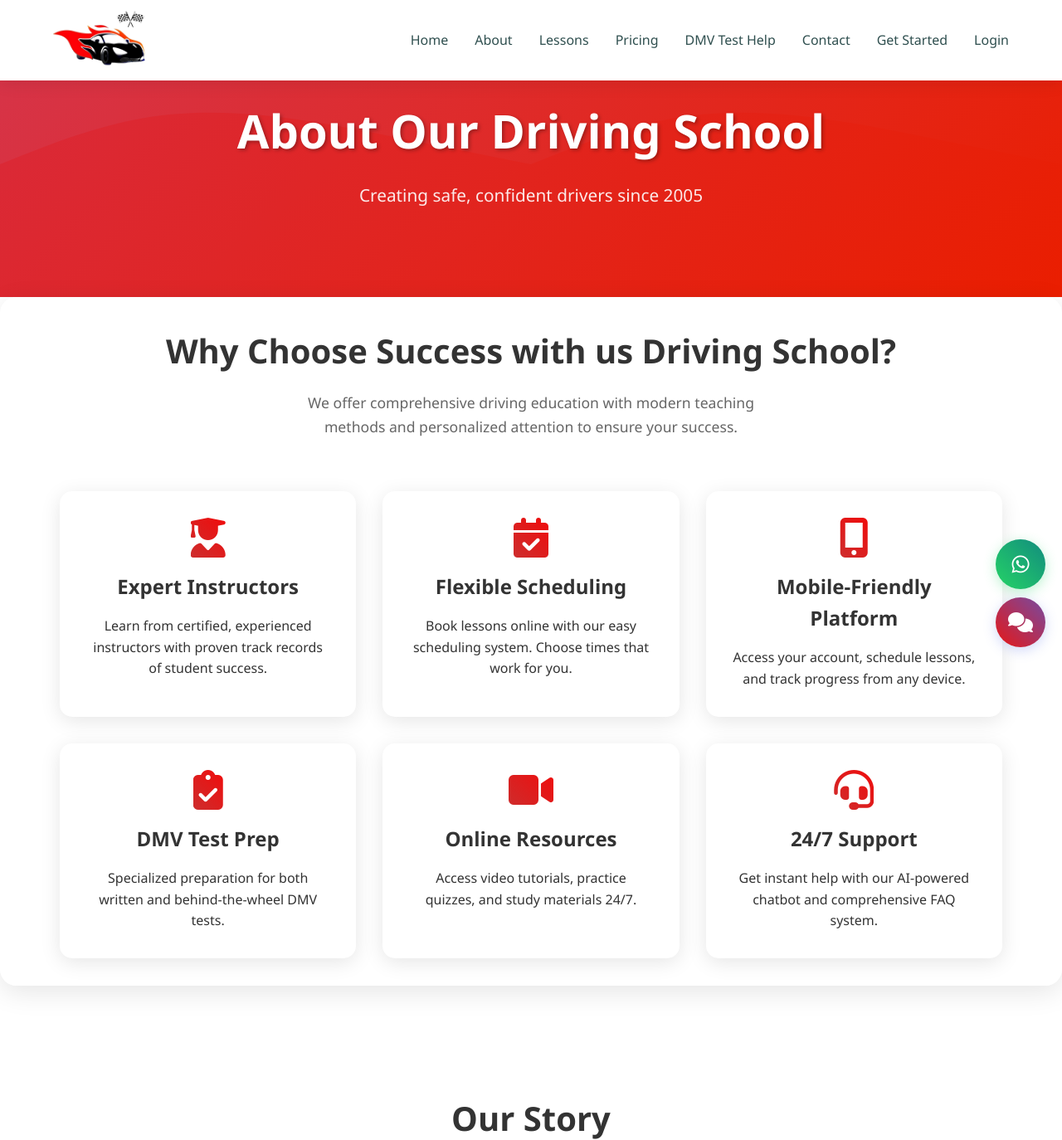
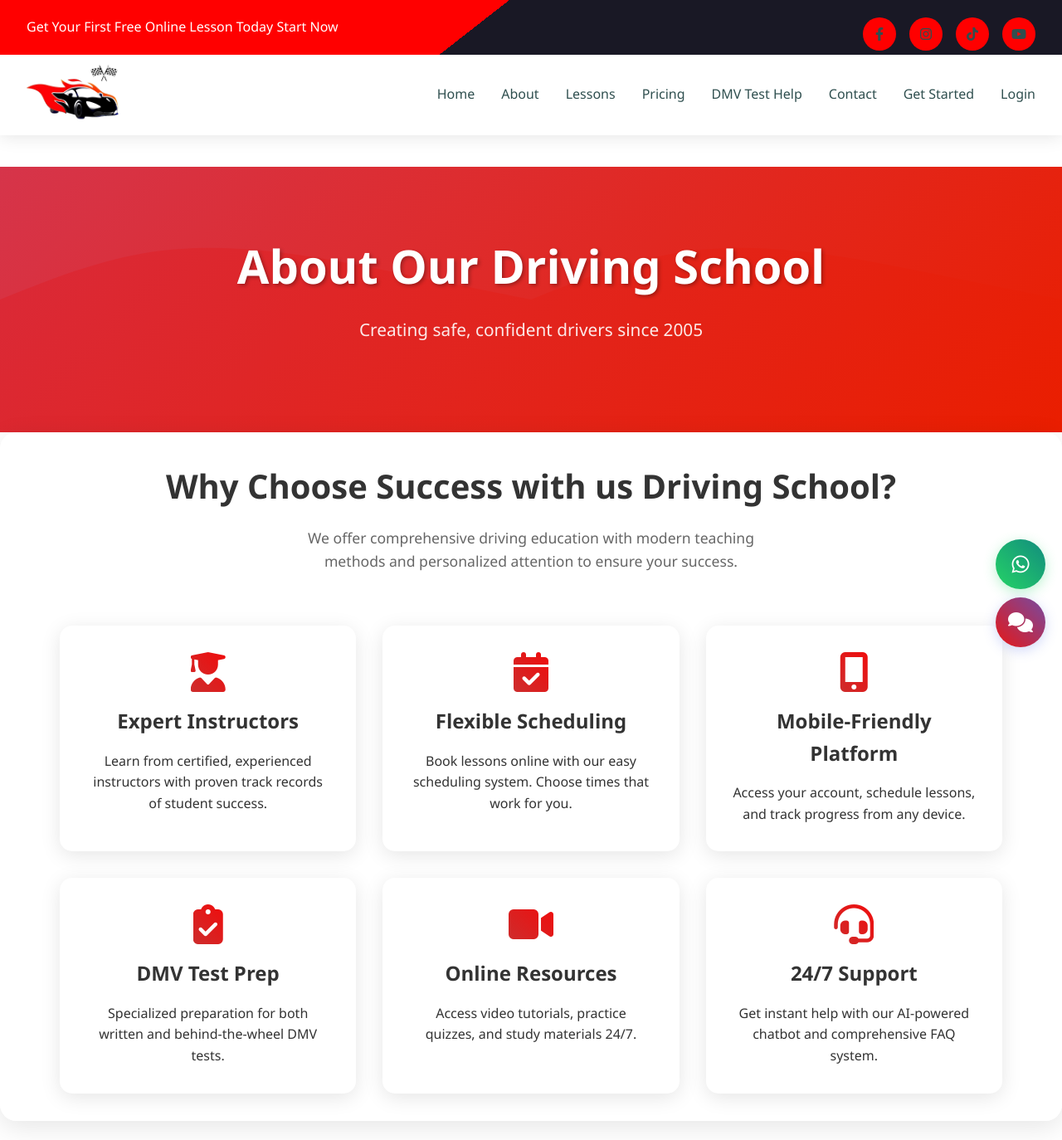
Before and after one commit to ilmaan/SuccessWithUsDriving, a Django app: page /about/ in a window 1280 px wide. Shown: the top 1374 px of the page at 83% size. Run offline with Django 5.2, Linux system fonts and the light colour scheme; data comes from the database, SQL or seed files in the repository; both versions use the stored data as it was after the commit.

Commit message:
Added some changes

```diff
--- a/drivingschool/templatescpoy/index.html
+++ b/drivingschool/templatescpoy/index.html
@@ -4,7 +4,7 @@
 {% block title %}Home - Success with Us Driving School{% endblock %}
 
 {% block content %}
-<section class="hero">
+<section class="hero-1">
   <div class="hero-content">
     <h1>Learn to Drive with Confidence</h1>
     <p>Top-rated driving school in Santa Clara. Flexible scheduling, expert instructors, and proven success.</p>
--- a/static/css/style1.css
+++ b/static/css/style1.css
@@ -13,7 +13,7 @@
 
         /* Header & Navigation */
         .header {
-            position: fixed;
+            /* position: fixed; */
             top: 0;
             width: 100%;
             /* background: linear-gradient(144deg, white 84%, #DC2629 57%, #1F2980 109%);  */
@@ -32,7 +32,7 @@
         }
 
         .nav-container {
-            max-width: 95%;
+            max-width: 100%;
             margin: 0 auto;
             display: flex;
             justify-content: space-between;
--- a/templates/about.html
+++ b/templates/about.html
@@ -299,7 +299,7 @@
         </div>
 
         <!-- Call to Action -->
-        <div class="cta-box animate-on-scroll">
+        <!-- <div class="cta-box animate-on-scroll">
             <h3>Ready to Start Your Driving Journey?</h3>
             <p>Join thousands of satisfied students who have learned to drive with confidence at Success with Us Driving School.</p>
             <div class="cta-buttons">
@@ -312,7 +312,7 @@
             </div>
         </div>
     </div>
-</section>
+</section> -->
 {% endblock %}
 
 {% block extra_css %}
--- a/templates/base.html
+++ b/templates/base.html
@@ -34,8 +34,25 @@
 </head>
 <body>
 
+
   <!-- Header -->
     <header class="header" id="header">
+         <nav class="nav-container" style="background:linear-gradient(322deg, #191825 55%, red 48%)">
+            <p style="color: white;">Get Your First Free Online Lesson Today Start Now</p>            <!-- <img src="{% static 'images/logo_success.png' %}" height="80px" alt="Success with Us Logo"> -->
+            <ul class="nav-menu" id="nav-menu">
+              <div class="social-links">
+                        <a target="_blank" href="https://www.facebook.com/profile.php?id=61564810775371"><i class="fab fa-facebook-f"></i></a>
+                        <a  target="_blank" href="https://www.instagram.com/successwuds/"><i class="fab fa-instagram"></i></a>
+                        <a target="_blank" href="https://www.tiktok.com/@successwudsllc?_r=1&_t=ZS-91FCvOUWJm4"><i class="fab fa-tiktok"></i></a>
+                        <a target="_blank" href="https://www.youtube.com/@SuccessWuds"><i class="fab fa-youtube"></i></a>
+                    </div>
+
+            </ul>
+            <div class="mobile-menu-toggle" id="mobile-menu-toggle" role="button" aria-label="Toggle navigation" aria-controls="nav-menu" aria-expanded="false">
+                <i class="fas fa-bars" aria-hidden="true"></i>
+            </div>
+        </nav>
+
         <nav class="nav-container">
             <a href="{% url 'home' %}"><img src="{% static 'images/logo_success.png' %}" height="80px" alt="Success with Us Logo"></a>
             <!-- <img src="{% static 'images/logo_success.png' %}" height="80px" alt="Success with Us Logo"> -->
@@ -266,7 +283,7 @@
 
     {% block about %}
     <!-- About Section -->
-    <section class="about" id="about" style="position: relative; background-image: url('{% static "images/driving1.jpg" %}'); background-size: cover; background-position: center; background-attachment: fixed;">
+    <!-- <section class="about" id="about" style="position: relative; background-image: url('{% static "images/driving1.jpg" %}'); background-size: cover; background-position: center; background-attachment: fixed;">
         <div style="content: ''; position: absolute; top: 0; left: 0; right: 0; bottom: 0; background: rgba(255, 255, 255, 0.85); backdrop-filter: blur(8px); -webkit-backdrop-filter: blur(8px); z-index: 1;"></div>
         <div class="container" style="position: relative; z-index: 2;">
             <div class="about-content">
@@ -298,22 +315,22 @@
                     </div>
                 </div>
                 <div class="about-image animate-on-scroll">
-                    <div style="background: linear-gradient(45deg, #667eea, #764ba2); height: 400px; border-radius: 20px; display: flex; align-items: center; justify-content: center; color: white; font-size: 4rem;">
+                    <div style="background: linear-gradient(45deg, #667eea, #764ba2); height: 400px; border-radius: 20px; display: flex; align-items: center; justify-content: center; color: white; font-size: 4rem;"> -->
                         <!-- <i class="fas fa-graduation-cap"></i> -->
-                          <img src="{% static 'images/celebrationai.png' %}" alt="About Us" height="100%">
+                          <!-- <img src="{% static 'images/celebrationai.png' %}" alt="About Us" height="100%">
                     </div>
                 </div>
             </div>
         </div>
-    </section>
+    </section> -->
     {% endblock %}
 
 
 
 
 <!-- Call to Action -->
-<section class="cta" id="get-started">
-    <div class="cta-overlay"></div>
+<!-- <section class="cta" id="get-started"> -->
+    <!-- <div class="cta-overlay"></div>
     <div class="container">
         <div class="cta-content animate-on-scroll">
             <h2>Ready to Get <span class="">Behind the Wheel?</span></h2>
@@ -327,8 +344,8 @@
                 </a>
             </div>
         </div>
-    </div>
-</section>
+    </div> -->
+<!-- </section> -->
 
 
     {% block footer %}
@@ -672,11 +689,7 @@
         setTimeout(typeWriter, 1000);
 
         // Parallax effect for hero background
-        window.addEventListener('scroll', () => {
-            const scrolled = window.pageYOffset;
-            const hero = document.querySelector('.hero');
-            hero.style.transform = `translateY(${scrolled * 0.5}px)`;
-        });
+
 
         // Counter animation for stats
         function animateCounter(element, target) {
--- a/templates/dmv-test-help.html
+++ b/templates/dmv-test-help.html
@@ -198,7 +198,7 @@
                 </div>
             </div>
 
-            <!-- Call to Action -->
+            <!-- Call to Action
             <div class="cta-box animate-on-scroll">
                 <h3>Ready to Ace Your DMV Tests?</h3>
                 <p>Our experienced instructors will help you prepare for both the written and behind-the-wheel tests with personalized instruction and proven strategies.</p>
@@ -213,7 +213,7 @@
             </div>
         </div>
     </div>
-</section>
+</section> -->
 {% endblock %}
 
 {% block extra_css %}
--- a/templates/index.html
+++ b/templates/index.html
@@ -12,6 +12,9 @@
     .hero {
         position: relative;
         overflow: hidden;
+        height: auto !important;
+        padding: 6rem 0;
+        margin-top: 0 !important;
     }
 
     .hero-overlay {
@@ -665,7 +668,7 @@
         }
 
         .hero-overlay {
-            background: linear-gradient(135deg, rgba(102, 126, 234, 0.45), rgba(165, 82, 247, 0.25));
+            background: linear-gradient(135deg, rgba(102, 126, 234, 0.45), rgba(165, 82, 247, 0.00));
         }
 
         .hero-content {
--- a/templates/lessons.html
+++ b/templates/lessons.html
@@ -259,7 +259,7 @@
             </div>
 
             <!-- Call to Action -->
-            <div class="cta-box animate-on-scroll">
+            <!-- <div class="cta-box animate-on-scroll">
                 <h3>Ready to Start Your Driving Journey?</h3>
                 <p>Choose from our range of lesson packages designed to meet your specific needs and schedule.</p>
                 <div class="cta-buttons">
@@ -273,7 +273,7 @@
             </div>
         </div>
     </div>
-</section>
+</section> -->
 {% endblock %}
 
 {% block extra_css %}
--- a/templates/pricing.html
+++ b/templates/pricing.html
@@ -257,7 +257,7 @@
             </div>
         </div>
 
-        <!-- Call to Action -->
+        <!-- Call to Action
         <div class="cta-box animate-on-scroll">
             <h3>Ready to Get Started?</h3>
             <p>Choose the package that's right for you and begin your journey to becoming a confident, skilled driver.</p>
@@ -267,7 +267,7 @@
             </div>
         </div>
     </div>
-</section>
+</section> -->
 {% endblock %}
 
 {% block extra_css %}
```
Also changed, not shown: static/js/script2.js (+6 -6 lines), db.sqlite3, drivingschool/migrations/0012_appointment_duration_minutes_and_more.py, drivingschool/views.py (line endings or trailing spaces), 1 other file.
